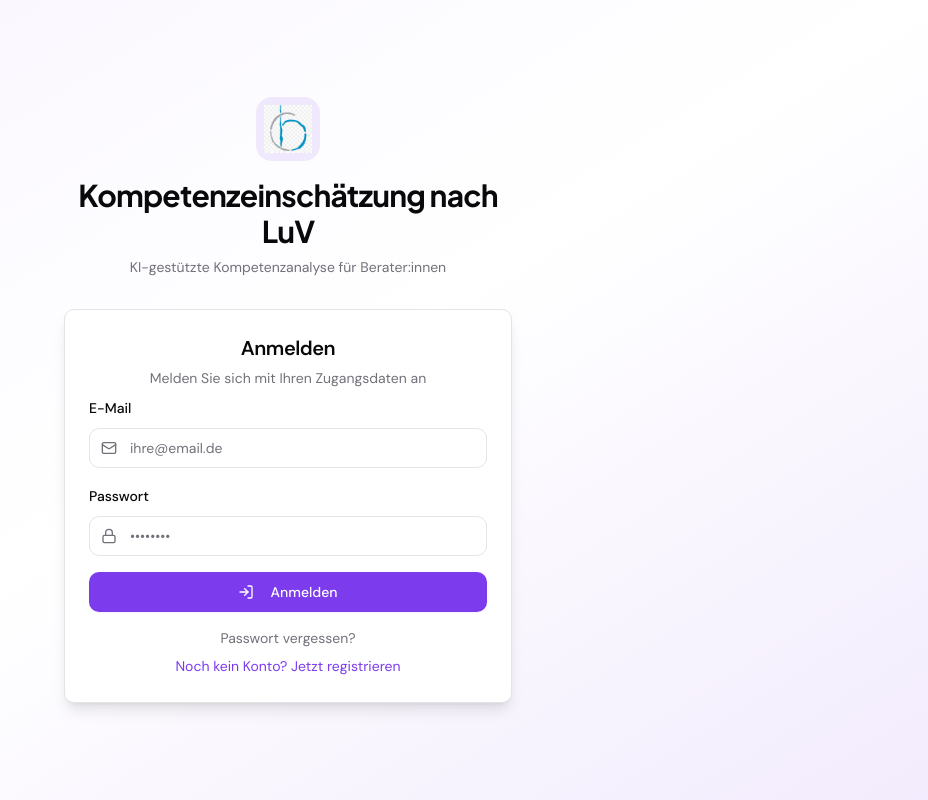
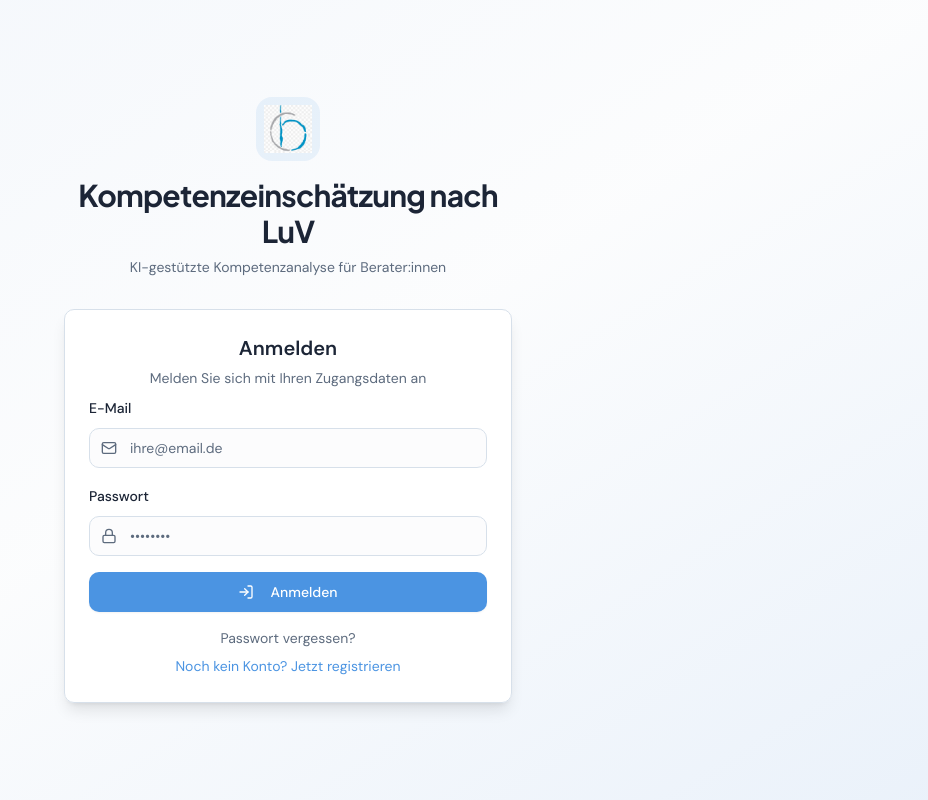
Before and after one commit to Tintenkleckser/LUV1, a Next.js app: page / in a window 1280 px wide. Shown: the whole page, without its empty margins (352-1280 px from the left). Built offline with nearby package versions, Linux system fonts and the light colour scheme; no server answers.

Commit message:
style: soften app theme and update primary blue

```diff
--- a/app/dashboard/_components/dashboard-client.tsx
+++ b/app/dashboard/_components/dashboard-client.tsx
@@ -223,8 +223,8 @@ export function DashboardClient() {
             <Card variant="interactive" className="cursor-pointer" onClick={() => setShowNewClient(true)}>
               <CardContent className="pt-6">
                 <div className="flex items-center gap-3">
-                  <div className="w-10 h-10 rounded-lg bg-blue-500/10 flex items-center justify-center">
-                    <Plus className="w-5 h-5 text-blue-600" />
+                  <div className="w-10 h-10 rounded-lg bg-primary/10 flex items-center justify-center">
+                    <Plus className="w-5 h-5 text-primary" />
                   </div>
                   <div>
                     <p className="text-sm font-semibold">Neue/n Teilnehmende/n anlegen</p>
--- a/app/globals.css
+++ b/app/globals.css
@@ -4,33 +4,33 @@
 
 @layer base {
   :root {
-    --background: 0 0% 100%;
-    --foreground: 240 10% 3.9%;
+    --background: 210 33% 99%;
+    --foreground: 218 32% 16%;
 
     --card: 0 0% 100%;
-    --card-foreground: 240 10% 3.9%;
+    --card-foreground: 218 32% 16%;
 
     --popover: 0 0% 100%;
-    --popover-foreground: 240 10% 3.9%;
+    --popover-foreground: 218 32% 16%;
 
-    --primary: 262 83% 58%;
+    --primary: 211 72% 59%;
     --primary-foreground: 0 0% 100%;
 
-    --secondary: 240 4.8% 95.9%;
-    --secondary-foreground: 240 5.9% 10%;
+    --secondary: 207 42% 95%;
+    --secondary-foreground: 216 28% 22%;
 
-    --muted: 240 4.8% 95.9%;
-    --muted-foreground: 240 3.8% 46.1%;
+    --muted: 210 38% 96%;
+    --muted-foreground: 215 15% 43%;
 
-    --accent: 240 4.8% 95.9%;
-    --accent-foreground: 240 5.9% 10%;
+    --accent: 202 70% 94%;
+    --accent-foreground: 211 62% 30%;
 
     --destructive: 0 84.2% 60.2%;
     --destructive-foreground: 0 0% 98%;
 
-    --border: 240 5.9% 90%;
-    --input: 240 5.9% 90%;
-    --ring: 262 83% 58%;
+    --border: 211 31% 88%;
+    --input: 211 31% 88%;
+    --ring: 211 72% 59%;
 
     --radius: 0.625rem;
     --radius-sm: calc(0.625rem - 4px);
@@ -53,51 +53,51 @@
     --duration-normal: 250ms;
     --duration-slow: 350ms;
 
-    --chart-1: 262 83% 58%;
-    --chart-2: 173 58% 39%;
-    --chart-3: 12 76% 61%;
-    --chart-4: 197 37% 24%;
-    --chart-5: 43 74% 66%;
+    --chart-1: 211 72% 59%;
+    --chart-2: 166 54% 40%;
+    --chart-3: 35 83% 62%;
+    --chart-4: 225 39% 38%;
+    --chart-5: 12 72% 64%;
   }
 
   .dark {
-    --background: 240 10% 3.9%;
-    --foreground: 0 0% 98%;
+    --background: 218 34% 9%;
+    --foreground: 210 40% 98%;
 
-    --card: 240 10% 5.9%;
+    --card: 218 30% 12%;
     --card-foreground: 0 0% 98%;
 
-    --popover: 240 10% 5.9%;
+    --popover: 218 30% 12%;
     --popover-foreground: 0 0% 98%;
 
-    --primary: 263 70% 50%;
+    --primary: 211 72% 59%;
     --primary-foreground: 0 0% 100%;
 
-    --secondary: 240 3.7% 15.9%;
+    --secondary: 218 23% 18%;
     --secondary-foreground: 0 0% 98%;
 
-    --muted: 240 3.7% 15.9%;
-    --muted-foreground: 240 5% 64.9%;
+    --muted: 218 23% 18%;
+    --muted-foreground: 214 16% 72%;
 
-    --accent: 240 3.7% 15.9%;
+    --accent: 211 32% 22%;
     --accent-foreground: 0 0% 98%;
 
     --destructive: 0 62.8% 30.6%;
     --destructive-foreground: 0 0% 98%;
 
-    --border: 240 3.7% 15.9%;
-    --input: 240 3.7% 15.9%;
-    --ring: 263 70% 50%;
+    --border: 218 23% 20%;
+    --input: 218 23% 20%;
+    --ring: 211 72% 59%;
 
     --shadow-sm: 0 1px 3px 0 rgb(0 0 0 / 0.15), 0 1px 2px -1px rgb(0 0 0 / 0.15);
     --shadow-md: 0 4px 6px -1px rgb(0 0 0 / 0.2), 0 2px 4px -2px rgb(0 0 0 / 0.15);
     --shadow-lg: 0 10px 15px -3px rgb(0 0 0 / 0.25), 0 4px 6px -4px rgb(0 0 0 / 0.15);
 
-    --chart-1: 263 70% 50%;
-    --chart-2: 160 60% 45%;
-    --chart-3: 30 80% 55%;
-    --chart-4: 280 65% 60%;
-    --chart-5: 340 75% 55%;
+    --chart-1: 211 72% 59%;
+    --chart-2: 166 54% 48%;
+    --chart-3: 35 83% 62%;
+    --chart-4: 225 48% 68%;
+    --chart-5: 12 72% 64%;
   }
 }
 
@@ -119,6 +119,10 @@
     font-feature-settings: "rlig" 1, "calt" 1;
   }
 
+  h1, h2, h3, h4 {
+    letter-spacing: 0;
+  }
+
   ::selection {
     background-color: hsl(var(--primary) / 0.2);
     color: hsl(var(--primary));
@@ -138,15 +142,15 @@
   /* Hero background */
   .hero-gradient {
     background:
-      radial-gradient(ellipse 60% 50% at 50% -10%, hsl(262 83% 58% / 0.12), transparent),
-      radial-gradient(ellipse 40% 40% at 80% 0%, hsl(280 80% 60% / 0.08), transparent),
-      radial-gradient(ellipse 40% 30% at 20% 10%, hsl(240 80% 60% / 0.06), transparent);
+      linear-gradient(135deg, hsl(211 72% 59% / 0.12), transparent 42%),
+      linear-gradient(205deg, hsl(166 54% 40% / 0.08), transparent 48%),
+      hsl(var(--background));
   }
 
   .dark .hero-gradient {
     background:
-      radial-gradient(ellipse 60% 50% at 50% -10%, hsl(263 70% 50% / 0.2), transparent),
-      radial-gradient(ellipse 40% 40% at 80% 0%, hsl(280 80% 60% / 0.1), transparent),
-      radial-gradient(ellipse 40% 30% at 20% 10%, hsl(240 80% 60% / 0.08), transparent);
+      linear-gradient(135deg, hsl(211 72% 59% / 0.18), transparent 42%),
+      linear-gradient(205deg, hsl(166 54% 40% / 0.1), transparent 48%),
+      hsl(var(--background));
   }
 }
--- a/app/reset-password/page.tsx
+++ b/app/reset-password/page.tsx
@@ -96,8 +96,8 @@ function ResetPasswordContent() {
     return (
       <Card className="shadow-lg">
         <CardContent className="pt-6 text-center space-y-4">
-          <div className="inline-flex items-center justify-center w-16 h-16 rounded-full bg-blue-100 mx-auto">
-            <Mail className="w-8 h-8 text-blue-600" />
+          <div className="inline-flex items-center justify-center w-16 h-16 rounded-full bg-primary/10 mx-auto">
+            <Mail className="w-8 h-8 text-primary" />
           </div>
           <h3 className="text-lg font-semibold">E-Mail gesendet</h3>
           <p className="text-sm text-muted-foreground">
--- a/components/layouts/app-shell.tsx
+++ b/components/layouts/app-shell.tsx
@@ -19,7 +19,7 @@ export function AppShell({
   const [sidebarOpen, setSidebarOpen] = useState(false)
 
   return (
-    <div className="min-h-screen bg-background">
+    <div className="min-h-screen bg-gradient-to-br from-primary/5 via-background to-accent/40">
       {/* Mobile overlay */}
       {sidebarOpen && (
         <div
@@ -31,7 +31,7 @@ export function AppShell({
       {/* Sidebar */}
       <aside
         className={cn(
-          'fixed inset-y-0 left-0 z-50 w-64 border-r bg-card transition-transform duration-normal ease-out lg:translate-x-0',
+          'fixed inset-y-0 left-0 z-50 w-64 border-r bg-card/95 shadow-sm backdrop-blur transition-transform duration-normal ease-out lg:translate-x-0',
           sidebarOpen ? 'translate-x-0' : '-translate-x-full'
         )}
       >
@@ -43,7 +43,7 @@ export function AppShell({
       {/* Main area */}
       <div className="lg:pl-64">
         {/* Header */}
-        <header className="sticky top-0 z-30 flex h-14 items-center gap-4 border-b bg-card/80 backdrop-blur-md px-4 sm:px-6">
+        <header className="sticky top-0 z-30 flex h-14 items-center gap-4 border-b bg-card/85 backdrop-blur-md px-4 sm:px-6">
           <Button
             variant="ghost"
             size="icon"
--- a/components/layouts/page-header.tsx
+++ b/components/layouts/page-header.tsx
@@ -11,7 +11,7 @@ export function PageHeader({
   return (
     <div className={cn('flex items-start justify-between gap-4 pb-6 border-b', className)}>
       <div>
-        <h1 className="font-display text-2xl font-semibold tracking-tight">{title}</h1>
+        <h1 className="font-display text-2xl font-semibold">{title}</h1>
         {description && (
           <p className="text-sm text-muted-foreground mt-1">{description}</p>
         )}
--- a/components/ui/button.tsx
+++ b/components/ui/button.tsx
@@ -17,7 +17,7 @@ const buttonVariants = cva(
         outline:
           "border border-input bg-background shadow-sm hover:bg-accent hover:text-accent-foreground hover:border-accent hover:shadow-sm",
         secondary:
-          "bg-secondary text-secondary-foreground shadow-sm hover:bg-secondary/80",
+          "bg-secondary text-secondary-foreground shadow-sm hover:bg-secondary/80 hover:border-primary/20",
         ghost:
           "hover:bg-accent hover:text-accent-foreground",
         "glass-dark":
--- a/components/ui/card.tsx
+++ b/components/ui/card.tsx
@@ -4,13 +4,13 @@ import { cva, type VariantProps } from "class-variance-authority"
 import { cn } from "@/lib/utils"
 
 const cardVariants = cva(
-  "rounded-lg border bg-card text-card-foreground shadow-sm",
+  "rounded-lg border bg-card/95 text-card-foreground shadow-sm backdrop-blur-sm",
   {
     variants: {
       variant: {
         default: "",
         interactive:
-          "transition-all duration-normal hover:shadow-md hover:-translate-y-0.5 hover:border-primary/20",
+          "transition-all duration-normal hover:shadow-md hover:-translate-y-0.5 hover:border-primary/25",
         "glass-dark":
           "bg-white/10 backdrop-blur-xl border border-white/20 shadow-md [box-shadow:inset_0_0_0_1px_rgba(255,255,255,0.15)]",
         "glass-dark-interactive":
@@ -63,7 +63,7 @@ const CardTitle = React.forwardRef<
   <h3
     ref={ref}
     className={cn(
-      "text-2xl font-semibold leading-none tracking-tight",
+      "text-2xl font-semibold leading-none",
       className
     )}
     {...props}
```
